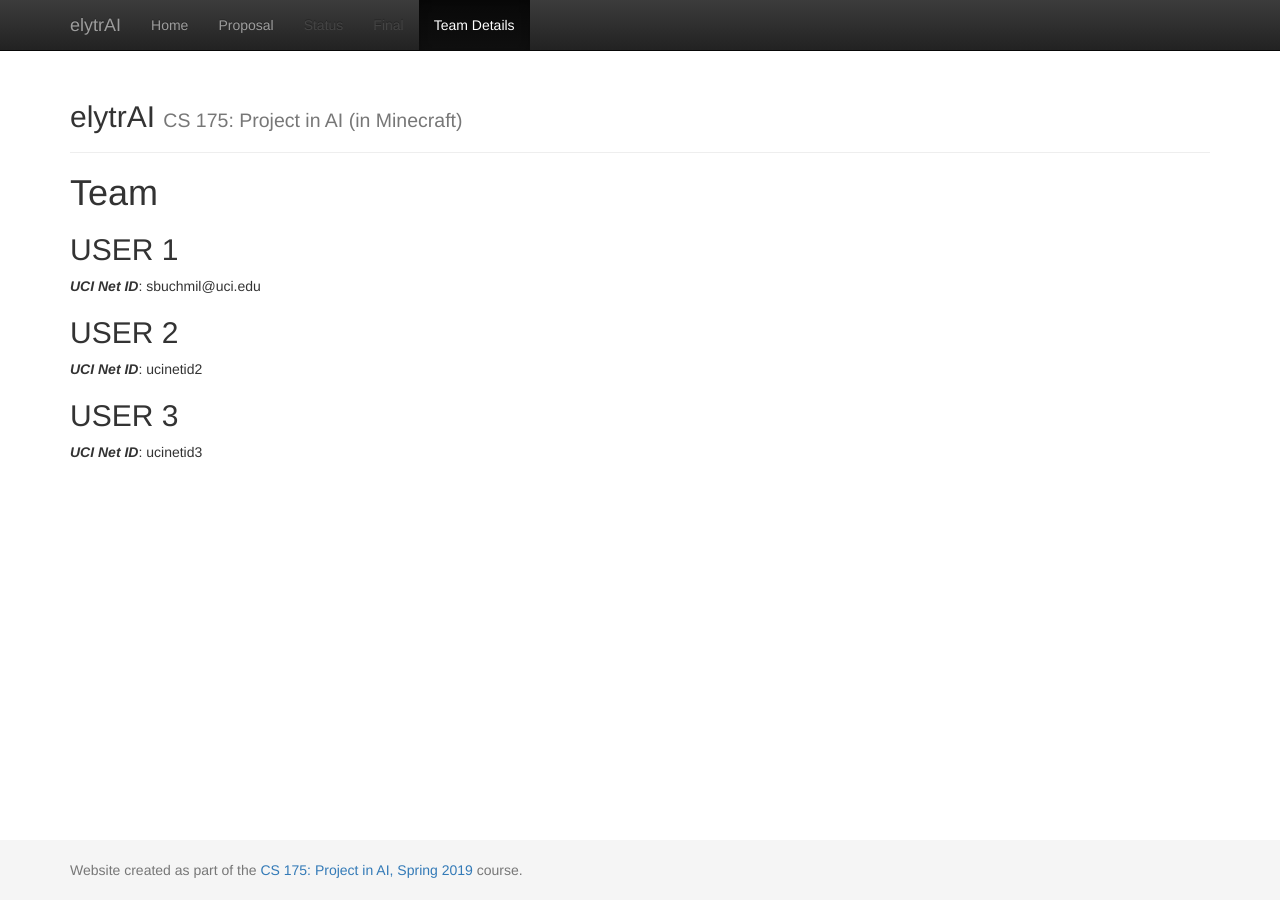
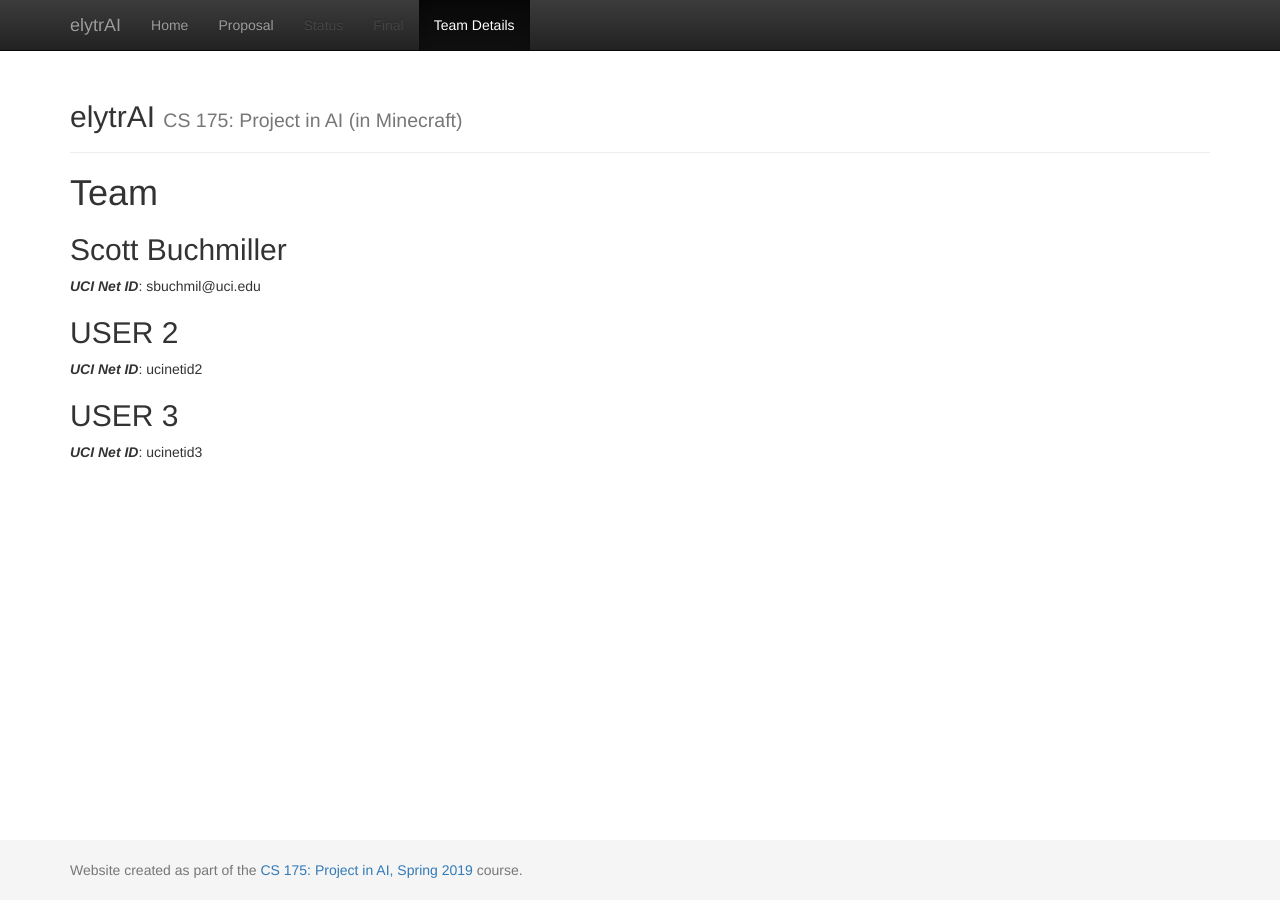
Before and after one commit to sbuchmiller/elytrAI, a Jekyll site: the page built from docs/team.md, in a window 1280 px wide. Built offline with Jekyll 4.4.1, drawn with Linux system fonts in a browser that asks for light colours.

Commit message:
sbuchmiller - added name to team.md

```diff
--- a/docs/team.md
+++ b/docs/team.md
@@ -6,7 +6,7 @@ title:  Team
 # {{ page.title }}
 
 
-## USER 1
+## Scott Buchmiller
 ***UCI Net ID***: sbuchmil@uci.edu
 
 ## USER 2
```
